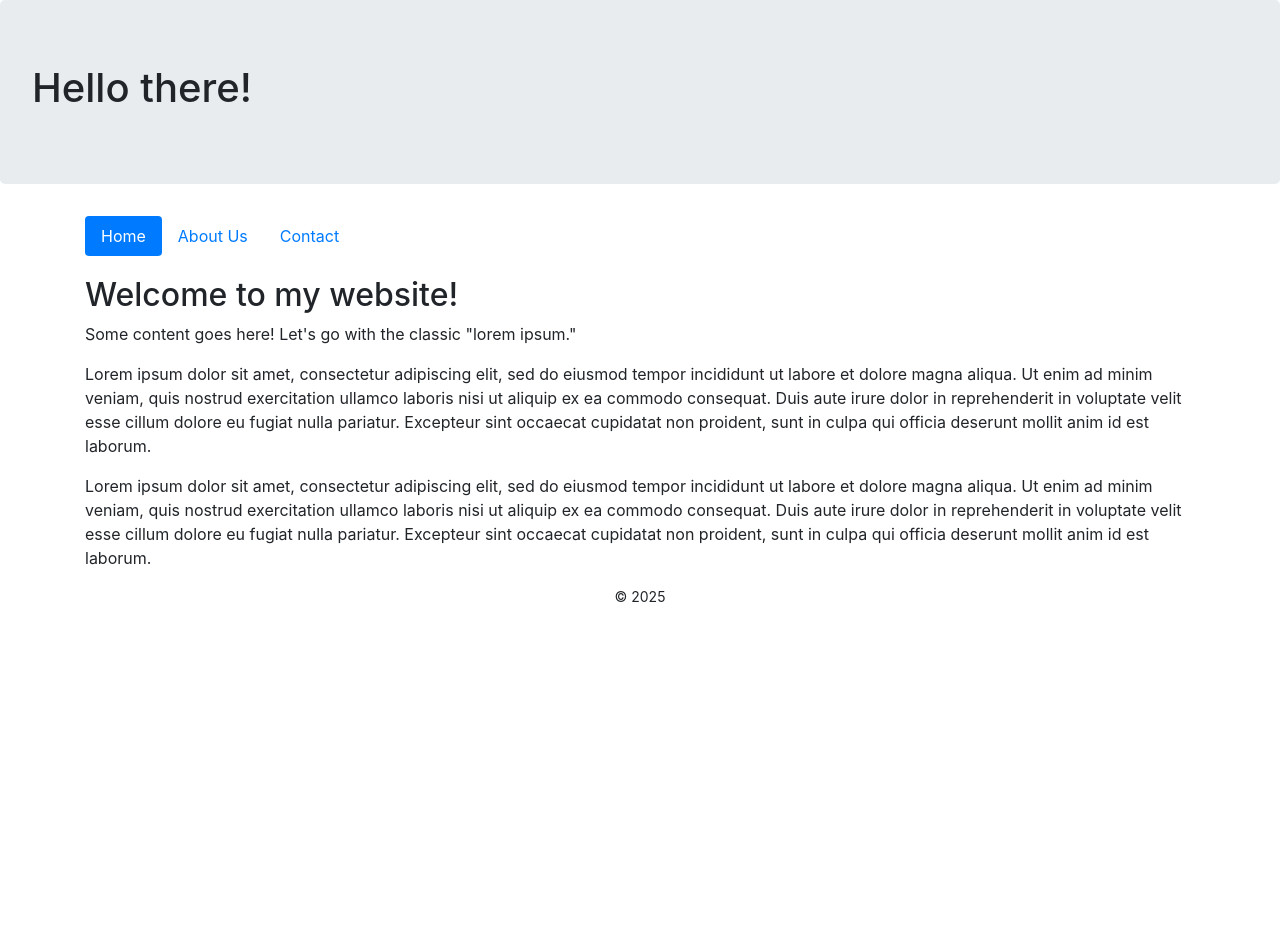
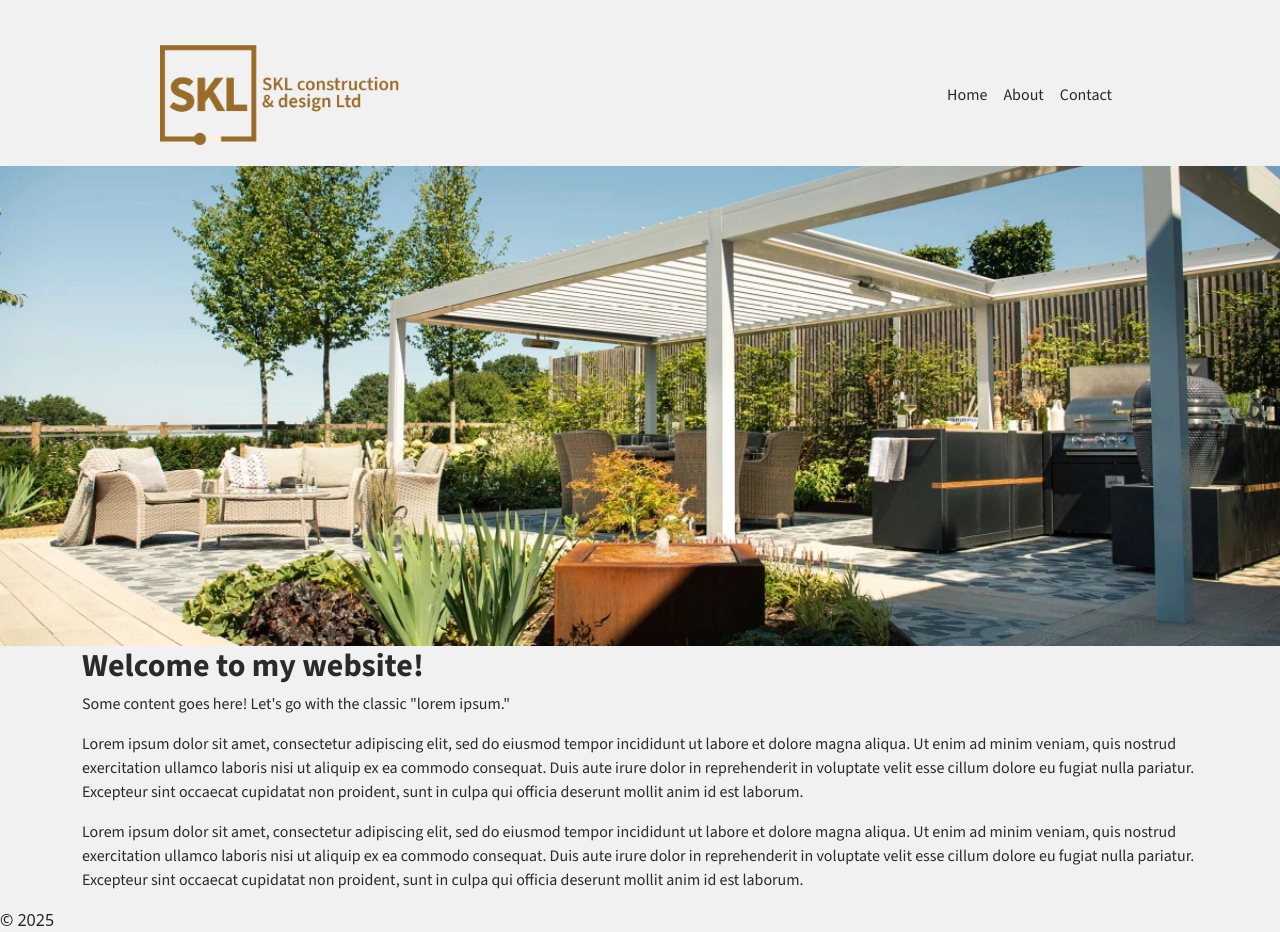
Before and after one commit to mattbedford/skl, a PHP site: page / in a window 1280 px wide. Before the commit the page ends 602 px from the top, so only its background shows below. Run offline with PHP 8.4, Linux system fonts and the light colour scheme.

Commit message:
Add hero and other base components

```diff
--- a/css/style.css
+++ b/css/style.css
@@ -244,3 +244,63 @@
     page-break-after: avoid;
   }
 }
+
+
+:root {
+  --accent-dark: #9a6c29;
+  --accent-light: #fbf0e4;
+  --main-dark: #2a2a2a;
+  --main-light: #f1f1f1;
+}
+
+/*Bootstrap-style helpers*/
+.accent-dark {
+  color: var(--accent-dark);
+}
+.accent-dark-bg {
+  background-color: var(--accent-dark)
+}
+.accent-light {
+  color: var(--accent-light)
+}
+.accent-light-bg {
+  background-color: var(--accent-light);
+}
+.main-dark {
+  color:var(--main-dark);
+}
+.main-dark-bg {
+  background-color: var(--main-dark);
+}
+.main-light {
+  color:var(--main-light);
+}
+.main-light-bg {
+  background-color:var(--main-light);
+}
+
+
+body, html {
+  background:var(--main-light);
+  min-height:100vh;
+  min-height:100dvh;
+}
+p, a, ul, li, ol, b, strong, h1, h2, h3, h4, h5, h6, span {
+  color: var(--main-dark);
+  font-family: "Source Sans 3", serif;
+  font-optical-sizing: auto;
+  font-style: normal;
+}
+p, a, ul, li, ol, b, strong, span, body, html {
+  font-weight: 400;
+}
+h1, h2, h3, h4, h5, h6 {
+  font-weight: 700;
+}
+.hero {
+  min-height:60vh;
+  min-height:60dvh;
+  background-repeat:no-repeat;
+  background-position: center;
+  background-size:cover;
+}
--- /dev/null
+++ b/functions.php
@@ -0,0 +1,16 @@
+<?php
+
+function get_page_title(): string
+{
+    $request = $_SERVER['REQUEST_URI'];
+    // Remove query parameters, leading/trailing slashes, filter non-alphanumeric characters
+    $requestPath = preg_replace('/[^a-zA-Z0-9\/_-]/', '', parse_url($request, PHP_URL_PATH));
+    $requestPath = trim($requestPath, '/');
+    if('' === $requestPath) $requestPath = 'home';
+    return ucfirst($requestPath) . " | " . "SKL Construction";
+}
+
+function get_page_path(): string
+{
+    return strtolower(trim($_SERVER['REQUEST_URI'], '/'));
+}
--- a/includes/a_config.php
+++ /dev/null
@@ -1,15 +0,0 @@
-<?php
-switch ($_SERVER["SCRIPT_NAME"]) {
-    case "/php-template/about.php":
-        $CURRENT_PAGE = "About";
-        $PAGE_TITLE = "About Us";
-        break;
-    case "/php-template/contact.php":
-        $CURRENT_PAGE = "Contact";
-        $PAGE_TITLE = "Contact Us";
-        break;
-    default:
-        $CURRENT_PAGE = "Index";
-        $PAGE_TITLE = "Welcome to my homepage!";
-}
-?>
--- a/includes/design-top.php
+++ /dev/null
@@ -1,3 +0,0 @@
-<div class="jumbotron">
-    <h1>Hello there!</h1>
-</div>
--- a/includes/footer.php
+++ b/includes/footer.php
@@ -1,3 +1,6 @@
+
 <div class="footer">
     &copy; <?php print date("Y");?>
 </div>
+</body>
+</html>
--- a/includes/head-tag-contents.php
+++ /dev/null
@@ -1,17 +0,0 @@
-<title><?php print $PAGE_TITLE;?></title>
-
-<?php if ($CURRENT_PAGE == "Index") { ?>
-    <meta name="description" content="" />
-    <meta name="keywords" content="" />
-<?php } ?>
-
-<link rel="stylesheet" type="text/css" href="https://maxcdn.bootstrapcdn.com/bootstrap/4.0.0/css/bootstrap.min.css">
-<style>
-    #main-content {
-        margin-top:20px;
-    }
-    .footer {
-        font-size: 14px;
-        text-align: center;
-    }
-</style>
--- /dev/null
+++ b/includes/header.php
@@ -0,0 +1,17 @@
+<!DOCTYPE html lang="en">
+<head>
+    <meta charset="utf-8">
+    <meta name="viewport" content="width=device-width, initial-scale=1">
+    <title><?php print get_page_title() ;?></title>
+    <!--- TODO: Add a system to import or create meta data for SEO here --->
+    <style>
+        @import url('https://fonts.googleapis.com/css2?family=Source+Sans+3:ital,wght@0,200..900;1,200..900&display=swap');
+    </style>
+    <script src="https://cdn.jsdelivr.net/npm/bootstrap@5.3.3/dist/js/bootstrap.min.js" integrity="sha384-0pUGZvbkm6XF6gxjEnlmuGrJXVbNuzT9qBBavbLwCsOGabYfZo0T0to5eqruptLy" crossorigin="anonymous"></script>
+    <link href="https://cdn.jsdelivr.net/npm/bootstrap@5.3.3/dist/css/bootstrap.min.css" rel="stylesheet" integrity="sha384-QWTKZyjpPEjISv5WaRU9OFeRpok6YctnYmDr5pNlyT2bRjXh0JMhjY6hW+ALEwIH" crossorigin="anonymous">
+    <link rel="stylesheet" type="text/css" href="css/style.css"></link>
+</head>
+
+<body>
+<?php include("includes/topbar.php");?>
+<?php include("includes/navigation.php");?>
--- /dev/null
+++ b/includes/hero.php
@@ -0,0 +1,5 @@
+
+
+<div class="hero container-fluid" style="background-image:url('../img/pergola-demo-1.webp');')">
+
+</div>
--- a/includes/navigation.php
+++ b/includes/navigation.php
@@ -1,13 +1,30 @@
-<div class="container">
-    <ul class="nav nav-pills">
-        <li class="nav-item">
-            <a class="nav-link <?php if ($CURRENT_PAGE == "Index") {?>active<?php }?>" href="index.php">Home</a>
-        </li>
-        <li class="nav-item">
-            <a class="nav-link <?php if ($CURRENT_PAGE == "About") {?>active<?php }?>" href="about.php">About Us</a>
-        </li>
-        <li class="nav-item">
-            <a class="nav-link <?php if ($CURRENT_PAGE == "Contact") {?>active<?php }?>" href="contact.php">Contact</a>
-        </li>
+<?php
+
+    $pages = [
+        ['Home', '/'],
+        ['About', '/about'],
+        ['Contact', '/contact']
+    ];
+
+?>
+
+<nav class="navbar navbar-expand-lg navbar-light main-light-bg justify-content-between py-3 w-75 mx-auto">
+    <a class="navbar-brand" href="/">
+        <img src="../img/skl-brown-logo.webp" alt="Logo" height="100" class="d-inline-block align-top" />
+    </a>
+    <ul class="navbar-nav">
+        <?php foreach($pages as $page) {
+            $class = "nav-link";
+            if(ltrim($page[1], '/') === get_page_path()) {
+                $class = "nav-link active";
+            }
+            echo "<a href='" . lcfirst($page[1]) . "' class='" . $class . "'>";
+            echo "<li class='nav-item'>";
+            echo $page[0];
+            echo "</li>";
+            echo "</a>";
+
+        }
+        ?>
     </ul>
-</div>
+</nav>
--- /dev/null
+++ b/includes/topbar.php
@@ -0,0 +1,3 @@
+<div class="container-fluid main-dark-bgr">
+    <span class="main-light">Hello there!</span>
+</div>
--- a/index.php
+++ b/index.php
@@ -1,27 +1,22 @@
-<?php include("includes/a_config.php");?>
-<!DOCTYPE html>
-<html>
-<head>
-    <?php include("includes/head-tag-contents.php");?>
-</head>
-<body>
+<?php
 
-<?php include("includes/design-top.php");?>
-<?php include("includes/navigation.php");?>
+$request = $_SERVER['REQUEST_URI'];
 
-<div class="container" id="main-content">
-    <h2>Welcome to my website!</h2>
-    <p>Some content goes here! Let's go with the classic "lorem ipsum."</p>
+// Remove query parameters, leading/trailing slashes, filter non-alphanumeric characters
+$requestPath = preg_replace('/[^a-zA-Z0-9\/_-]/', '', parse_url($request, PHP_URL_PATH));
+$requestPath = trim($requestPath, '/');
 
-    <p>
-        Lorem ipsum dolor sit amet, consectetur adipiscing elit, sed do eiusmod tempor incididunt ut labore et dolore magna aliqua. Ut enim ad minim veniam, quis nostrud exercitation ullamco laboris nisi ut aliquip ex ea commodo consequat. Duis aute irure dolor in reprehenderit in voluptate velit esse cillum dolore eu fugiat nulla pariatur. Excepteur sint occaecat cupidatat non proident, sunt in culpa qui officia deserunt mollit anim id est laborum.
-    </p>
-    <p>
-        Lorem ipsum dolor sit amet, consectetur adipiscing elit, sed do eiusmod tempor incididunt ut labore et dolore magna aliqua. Ut enim ad minim veniam, quis nostrud exercitation ullamco laboris nisi ut aliquip ex ea commodo consequat. Duis aute irure dolor in reprehenderit in voluptate velit esse cillum dolore eu fugiat nulla pariatur. Excepteur sint occaecat cupidatat non proident, sunt in culpa qui officia deserunt mollit anim id est laborum.
-    </p>
-</div>
+// Create the template path based on the request
+$templateDir = __DIR__ . '/views';
+$templateFile = $templateDir . '/' . ($requestPath === '' ? 'index' : $requestPath) . '.php';
 
-<?php include("includes/footer.php");?>
+include_once __DIR__ . '/functions.php';
 
-</body>
-</html>
+// Check if the template file exists
+if (file_exists($templateFile)) {
+    require $templateFile;
+} else {
+    // If no matching template, render the 404 page
+    http_response_code(404);
+    require $templateDir . '/404.php';
+}
--- /dev/null
+++ b/views/404.php
@@ -0,0 +1,3 @@
+<?php
+
+echo "This is a 404 page baby";
--- a/contact.php
+++ b/views/index.php
@@ -1,17 +1,10 @@
-<?php include("includes/a_config.php");?>
-<!DOCTYPE html>
-<html>
-<head>
-    <?php include("includes/head-tag-contents.php");?>
-</head>
-<body>
 
-<?php include("includes/design-top.php");?>
-<?php include("includes/navigation.php");?>
+<?php include("includes/header.php");?>
+<?php include("includes/hero.php");?>
 
 <div class="container" id="main-content">
-    <h2>Contact Us</h2>
-    <p>"Contact Us" conten goes here.  I'll stick with teh "lorem ipsum" as well, so that the footer isn't immediately following this text.</p>
+    <h2>Welcome to my website!</h2>
+    <p>Some content goes here! Let's go with the classic "lorem ipsum."</p>
 
     <p>
         Lorem ipsum dolor sit amet, consectetur adipiscing elit, sed do eiusmod tempor incididunt ut labore et dolore magna aliqua. Ut enim ad minim veniam, quis nostrud exercitation ullamco laboris nisi ut aliquip ex ea commodo consequat. Duis aute irure dolor in reprehenderit in voluptate velit esse cillum dolore eu fugiat nulla pariatur. Excepteur sint occaecat cupidatat non proident, sunt in culpa qui officia deserunt mollit anim id est laborum.
@@ -22,6 +15,3 @@
 </div>
 
 <?php include("includes/footer.php");?>
-
-</body>
-</html>
```
Also changed, not shown: views/about.php (added, +15 -0 lines), views/contact.php (renamed from about.php, +3 -15 lines), .htaccess (added), img/pergola-demo-1.webp (added), img/skl-brown-logo.webp (added).
